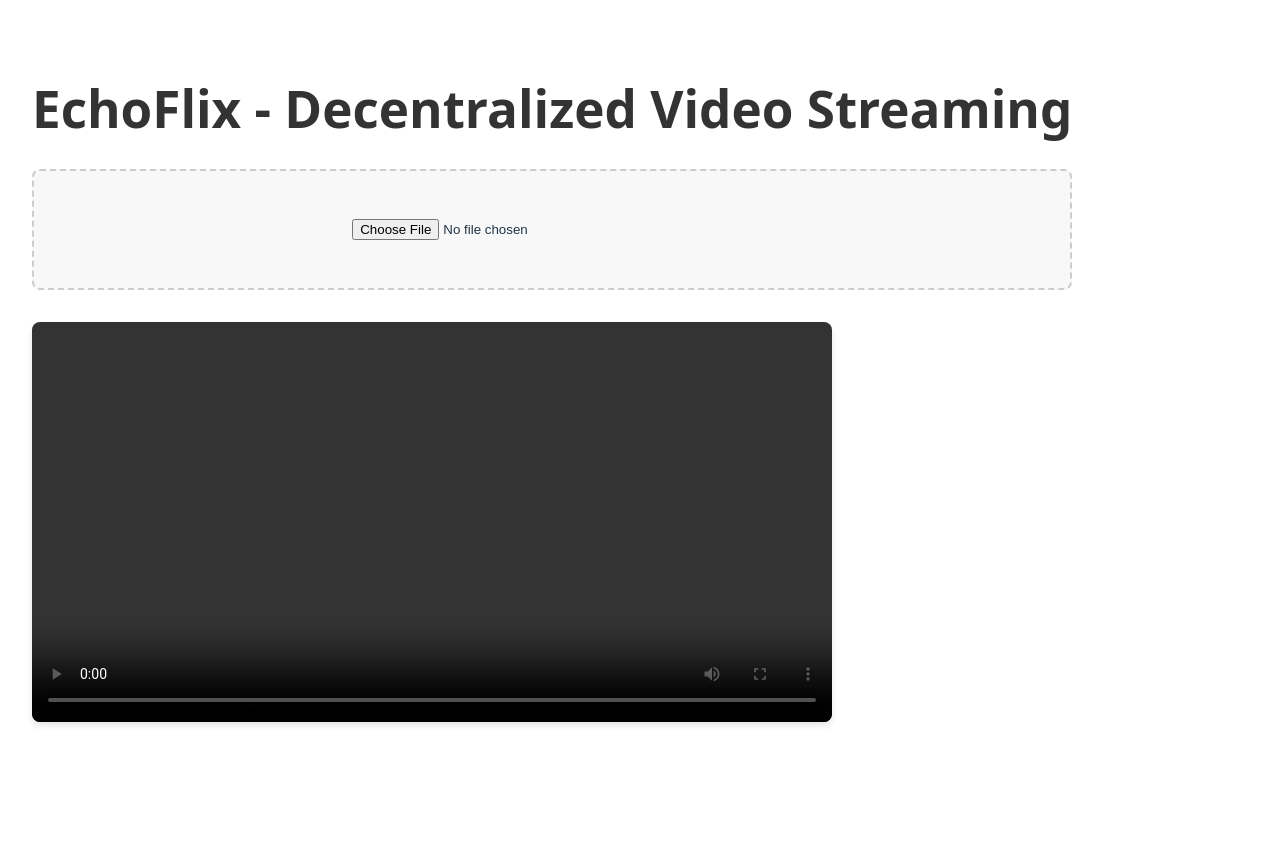
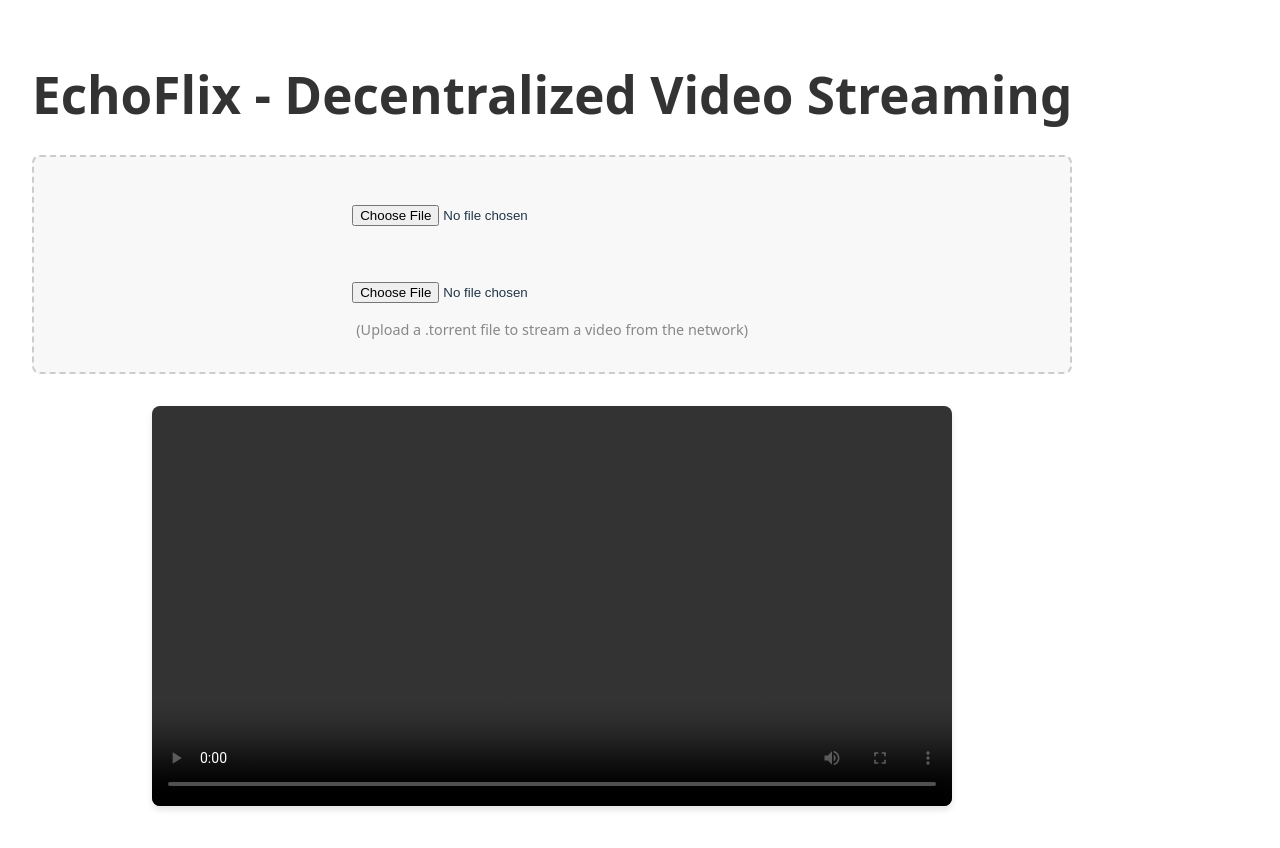
Before and after one commit to EchoFlix/core-frontend, a React (Vite) app: page / in a window 1280 px wide. Shown: the top 848 px of the page. Before the commit the page ends 800 px from the top, so only its background shows below. Built offline with nearby package versions, Linux system fonts and the light colour scheme.

Commit message:
feat: video upload and download

```diff
--- a/src/App.tsx
+++ b/src/App.tsx
@@ -9,10 +9,9 @@ interface TorrentStatus {
 }
 
 function App() {
-  const [file, setFile] = useState<File | null>(null);
   const [sessionId, setSessionId] = useState<string | null>(null);
   const [status, setStatus] = useState<TorrentStatus | null>(null);
-  const [isBuffering, setIsBuffering] = useState(false);
+  const [videoReady, setVideoReady] = useState(false);
   const videoRef = useRef<HTMLVideoElement>(null);
   const statusInterval = useRef<number>();
 
@@ -20,7 +19,6 @@ function App() {
     const file = event.target.files?.[0];
     if (!file) return;
 
-    setFile(file);
     const formData = new FormData();
     formData.append('file', file);
 
@@ -28,22 +26,35 @@ function App() {
       const response = await fetch('http://localhost:8000/upload', {
         method: 'POST',
         body: formData,
-        credentials: 'include',
-        headers: {
-          'Accept': 'application/json',
-        },
       });
-
-      if (!response.ok) {
-        throw new Error(`HTTP error! status: ${response.status}`);
-      }
-
       const data = await response.json();
       setSessionId(data.session_id);
+      setVideoReady(false);
       startStatusPolling(data.session_id);
-    } catch (error) {
-      console.error('Upload failed:', error);
-      alert('Failed to upload file. Please make sure the backend server is running at http://localhost:8000');
+    } catch {
+      console.error('Upload failed');
+    }
+  };
+
+  // Handler for .torrent file upload
+  const handleTorrentUpload = async (event: React.ChangeEvent<HTMLInputElement>) => {
+    const file = event.target.files?.[0];
+    if (!file) return;
+
+    const formData = new FormData();
+    formData.append('file', file);
+
+    try {
+      const response = await fetch('http://localhost:8000/seed', {
+        method: 'POST',
+        body: formData,
+      });
+      const data = await response.json();
+      setSessionId(data.session_id);
+      setVideoReady(false);
+      startStatusPolling(data.session_id);
+    } catch {
+      alert('Failed to seed torrent. Is the backend running?');
     }
   };
 
@@ -51,38 +62,19 @@ function App() {
     if (statusInterval.current) {
       clearInterval(statusInterval.current);
     }
-
     statusInterval.current = window.setInterval(async () => {
       try {
-        const response = await fetch(`http://localhost:8000/status/${sid}`, {
-          credentials: 'include',
-          headers: {
-            'Accept': 'application/json',
-          },
-        });
-
-        if (!response.ok) {
-          throw new Error(`HTTP error! status: ${response.status}`);
-        }
-
+        const response = await fetch(`http://localhost:8000/status/${sid}`);
         const data = await response.json();
         setStatus(data);
-
-        if (data.progress >= 10 && isBuffering) {
-          setIsBuffering(false);
-          if (videoRef.current) {
-            videoRef.current.src = `http://localhost:8000/stream/${sid}`;
-          }
+        if (data.progress > 0 && !videoReady && videoRef.current) {
+          videoRef.current.src = `http://localhost:8000/stream/${sid}`;
+          setVideoReady(true);
         }
-      } catch (error) {
-        console.error('Status check failed:', error);
+      } catch {
+        // ignore
       }
     }, 1000);
-  };
-
-  const downloadTorrent = async () => {
-    if (!sessionId) return;
-    window.location.href = `http://localhost:8000/download/${sessionId}`;
   };
 
   useEffect(() => {
@@ -92,6 +84,11 @@ function App() {
       }
     };
   }, []);
+
+  const downloadTorrent = async () => {
+    if (!sessionId) return;
+    window.location.href = `http://localhost:8000/download/${sessionId}`;
+  };
 
   return (
     <div className="container">
@@ -104,6 +101,16 @@ function App() {
           onChange={handleFileUpload}
           className="file-input"
         />
+        <br /><br />
+        <input
+          type="file"
+          accept=".torrent"
+          onChange={handleTorrentUpload}
+          className="file-input"
+        />
+        <div style={{ fontSize: '0.9em', color: '#888' }}>
+          (Upload a .torrent file to stream a video from the network)
+        </div>
       </div>
 
       {status && (
@@ -121,13 +128,7 @@ function App() {
           ref={videoRef}
           controls
           className="video-player"
-          style={{ display: isBuffering ? 'none' : 'block' }}
         />
-        {isBuffering && (
-          <div className="buffering">
-            <p>Buffering... {status?.progress.toFixed(2)}%</p>
-          </div>
-        )}
       </div>
 
       {sessionId && (
```
